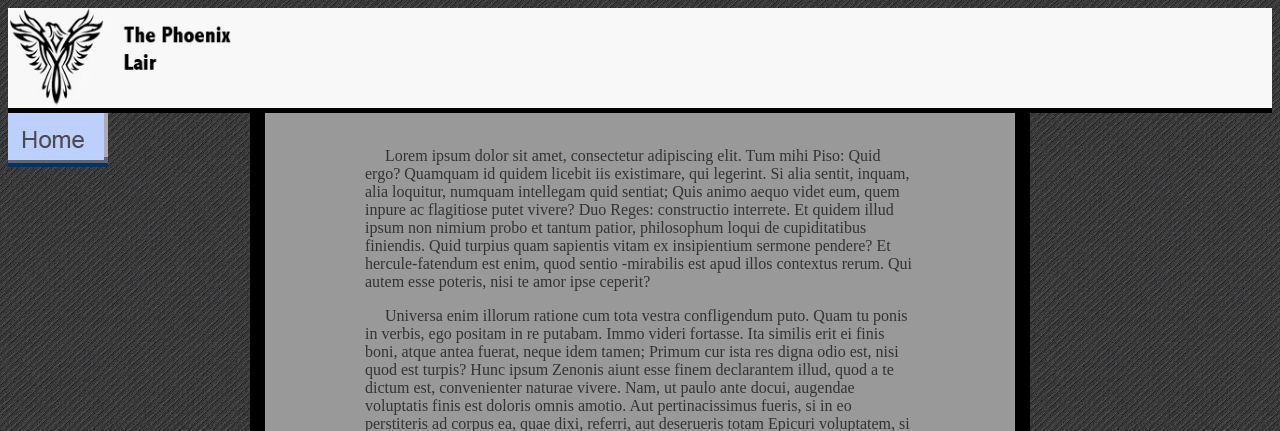
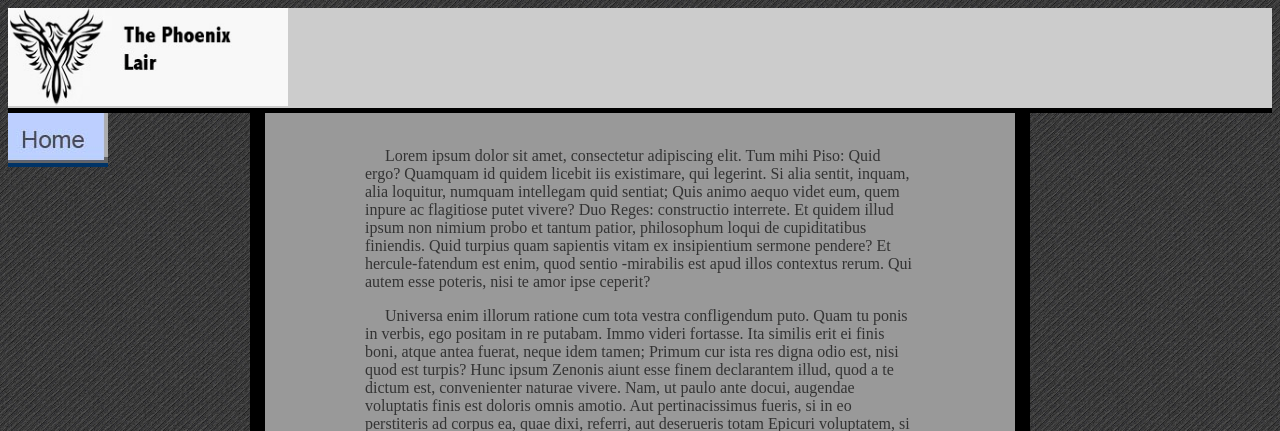
Before and after one commit to phoenix2108/phoenix2108.github.io, a PHP site: page / in a window 1280 px wide. Shown: the top 431 px of the page. Run offline with PHP 8.4, Linux system fonts and the light colour scheme.

Commit message:
Changed Background color

```diff
--- a/StyleSheet.css
+++ b/StyleSheet.css
@@ -18,7 +18,7 @@
 
 		height: 100px;
 		margin: 0 auto;
-		background-color:#f8f8f8;
+		background-color:#CCC;
 	  }
 	  #underBanner{
 	  	height: 105px;
```
